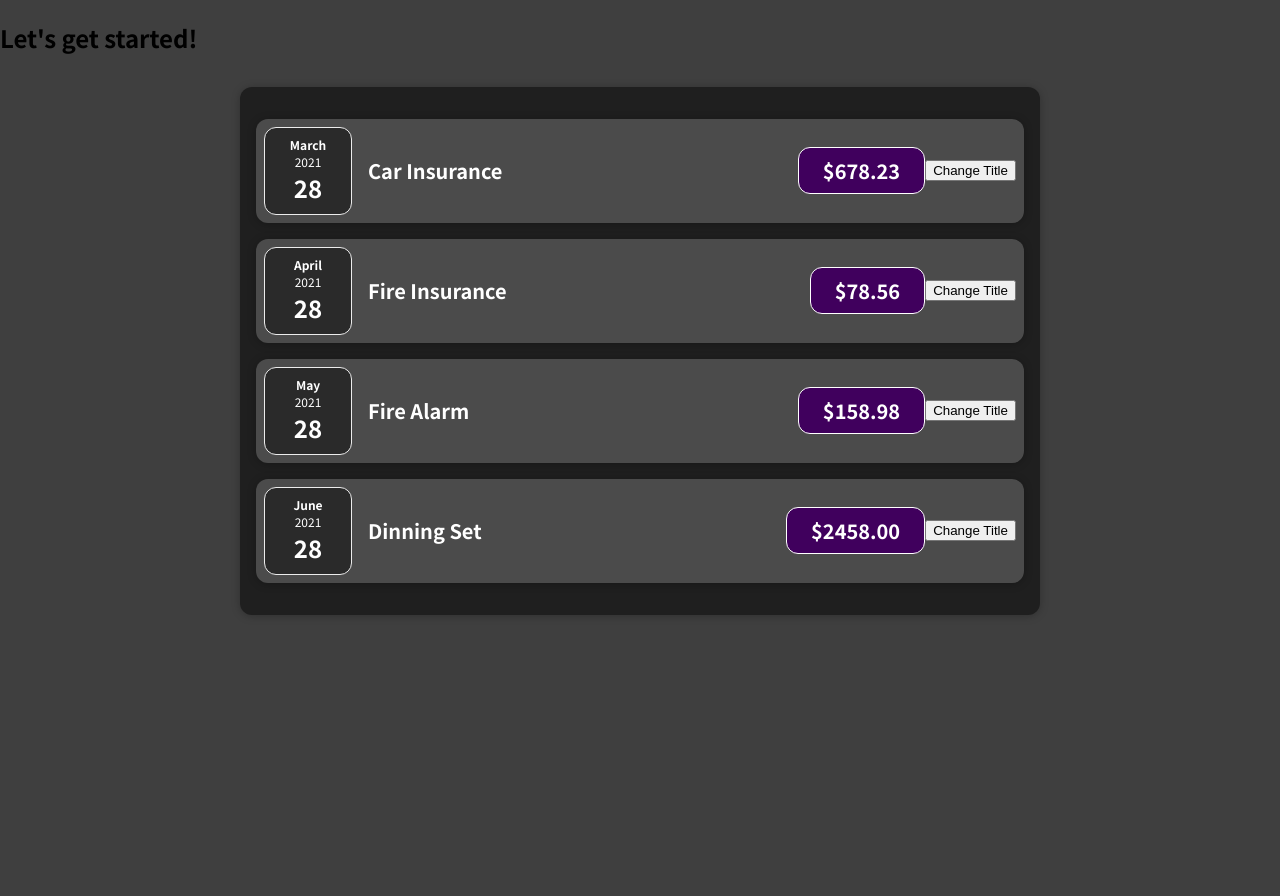
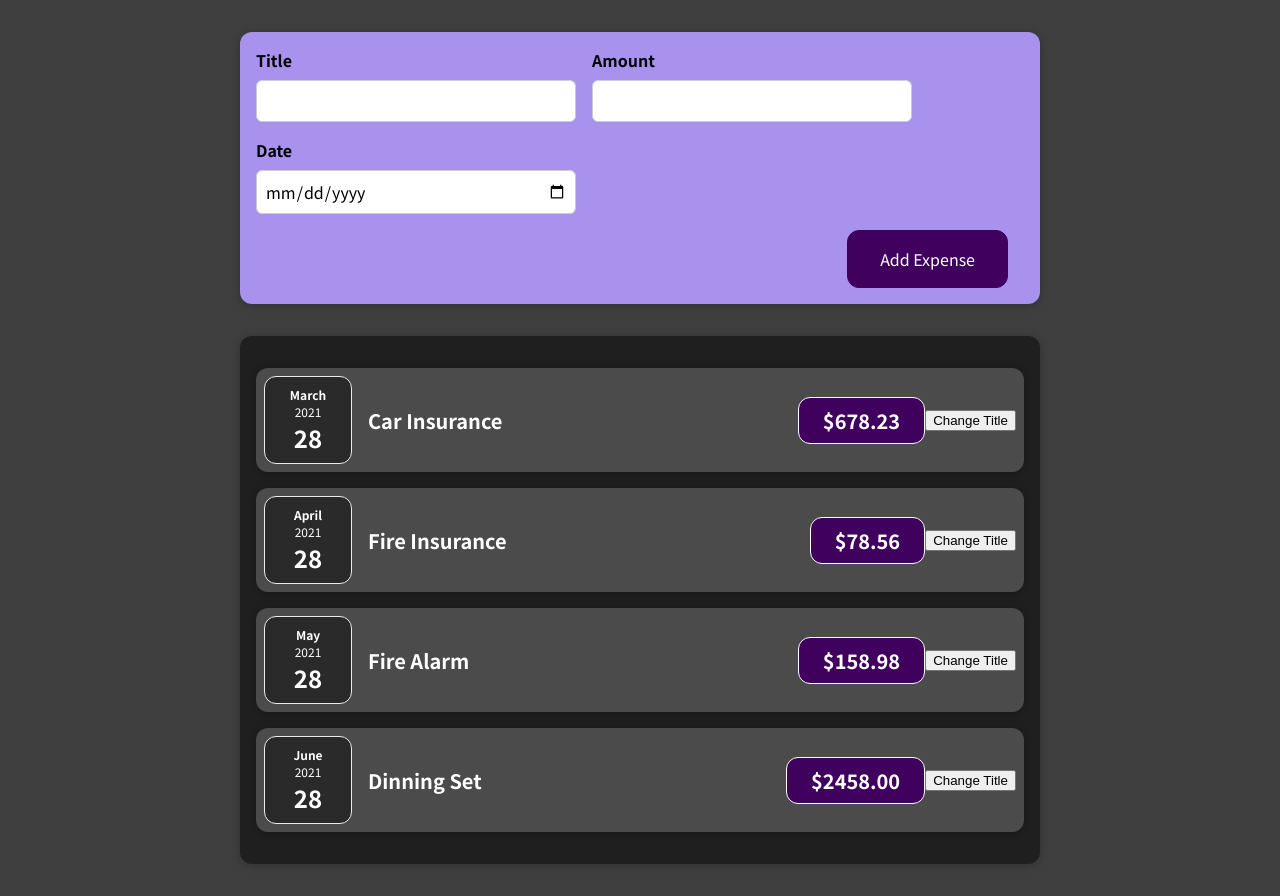
Before and after one commit to gokolo/expense-tracker, a React (Create React App) app: page / in a window 1280 px wide. Before the commit the page ends 800 px from the top, so only its background shows below. Built offline with nearby package versions, Linux system fonts and the light colour scheme.

Commit message:
useState intro

```diff
--- a/src/App.js
+++ b/src/App.js
@@ -1,4 +1,5 @@
 import Expenses from './components/Expenses';
+import NewExpense from './components/NewExpense/NewExpense';
 
 function App() {
   const expenses = [
@@ -9,7 +10,7 @@
   ]
   return (
     <div>
-      <h2>Let's get started!</h2>
+      <NewExpense></NewExpense>
       <Expenses expenses={expenses} />
     </div>
   );
--- a/src/components/ExpenseItem.js
+++ b/src/components/ExpenseItem.js
@@ -1,10 +1,14 @@
+import React, { useState } from 'react';
+
 import ExpenseDate from './ExpenseDate';
 import Card from './Card';
 import './ExpenseItem.css'
 
 function ExpenseItem(props) {
-    const clickHandler = (props) => {
-        console.log('clicked', props)
+    const [title, setTitle] = useState(props.title);
+
+    const clickHandler = () => {
+        setTitle('Updated!' + props.title);
     }
 
     return (
@@ -12,7 +16,7 @@
             <ExpenseDate date={props.date}></ExpenseDate>
 
             <div className='expense-item__description'>
-                <h2>{props.title}</h2>
+                <h2>{title}</h2>
                 <div className='expense-item__price'>{props.amount}</div>
             </div>
             <button onClick={clickHandler}>Change Title</button>
--- /dev/null
+++ b/src/components/NewExpense/ExpenseForm.css
@@ -0,0 +1,26 @@
+.new-expense__controls {
+  display: flex;
+  flex-wrap: wrap;
+  gap: 1rem;
+  margin-bottom: 1rem;
+  text-align: left;
+}
+
+.new-expense__control label {
+  font-weight: bold;
+  margin-bottom: 0.5rem;
+  display: block;
+}
+
+.new-expense__control input {
+  font: inherit;
+  padding: 0.5rem;
+  border-radius: 6px;
+  border: 1px solid #ccc;
+  width: 20rem;
+  max-width: 100%;
+}
+
+.new-expense__actions {
+  text-align: right;
+}
--- /dev/null
+++ b/src/components/NewExpense/ExpenseForm.js
@@ -0,0 +1,63 @@
+import React, { useState } from 'react';
+import './ExpenseForm.css'
+
+const ExpenseForm = () => {
+  // const [enteredTitle, setEnteredTitle] = useState('');
+  // const [enteredAmount, setEnteredAmount] = useState('');
+  // const [enteredDate, setEnteredDate] = useState('');
+
+  const [userInput, setUserInput] = useState({
+    enteredTitle: '',
+    enteredAmount: '',
+    enteredDate: '',
+  })
+
+  const titleChangeHandler = (event) => {
+    // setEnteredTitle(event.target.value);
+    setUserInput({
+      ...userInput,
+      enteredTitle: event.target.value,
+    })
+  }
+
+  const amountChangeHandler = (event) => {
+    // setEnteredAmount(event.target.value);
+    setUserInput({
+      ...userInput,
+      enteredAmount: event.target.value,
+    })
+  }
+
+  const dateChangeHandler = (event) => {
+    // setEnteredDate(event.target.value);
+    setUserInput({
+      ...userInput,
+      enteredDate: event.target.value,
+    })
+  }
+
+  return (
+    <form>
+      <div className='new-expense__controls'>
+        <div className='new-expense__control'>
+          <label>Title</label>
+          <input type='text' onChange={titleChangeHandler} />
+        </div>
+        <div className='new-expense__control'>
+          <label>Amount</label>
+          <input type='number' min='0.01' step='0.01' onChange={amountChangeHandler} />
+        </div>
+        <div className='new-expense__control'>
+          <label>Date</label>
+          <input type='date' min='2019-01-01' max='2022-12-31' onChange={dateChangeHandler} />
+        </div>
+      </div>
+      <div className='new-expense__actions'>
+        <button type='submit'>Add Expense</button>
+      </div>
+    </form>
+  )
+};
+
+
+export default ExpenseForm;
--- /dev/null
+++ b/src/components/NewExpense/NewExpense.css
@@ -0,0 +1,38 @@
+.new-expense {
+  background-color: #a892ee;
+  padding: 1rem;
+  margin: 2rem auto;
+  width: 50rem;
+  max-width: 95%;
+  border-radius: 12px;
+  text-align: center;
+  box-shadow: 0 1px 8px rgba(0, 0, 0, 0.25);
+}
+
+.new-expense button {
+  font: inherit;
+  cursor: pointer;
+  padding: 1rem 2rem;
+  border: 1px solid #40005d;
+  background-color: #40005d;
+  color: white;
+  border-radius: 12px;
+  margin-right: 1rem;
+}
+
+.new-expense button:hover,
+.new-expense button:active {
+  background-color: #510674;
+  border-color: #510674;
+}
+
+.new-expense button.alternative {
+  color: #220131;
+  border-color: transparent;
+  background-color: transparent;
+}
+
+.new-expense button.alternative:hover,
+.new-expense button.alternative:active {
+  background-color: #ddb3f8;
+}
--- /dev/null
+++ b/src/components/NewExpense/NewExpense.js
@@ -0,0 +1,13 @@
+import React from 'react';
+import './NewExpense.css'
+import ExpenseForm from './ExpenseForm';
+
+const NewExpense = () => {
+  return (
+    <div className='new-expense'>
+      <ExpenseForm />
+    </div>
+  )
+};
+
+export default NewExpense;
```
Also changed, not shown: 1 other file (tests, documents, lock files or other folders).
